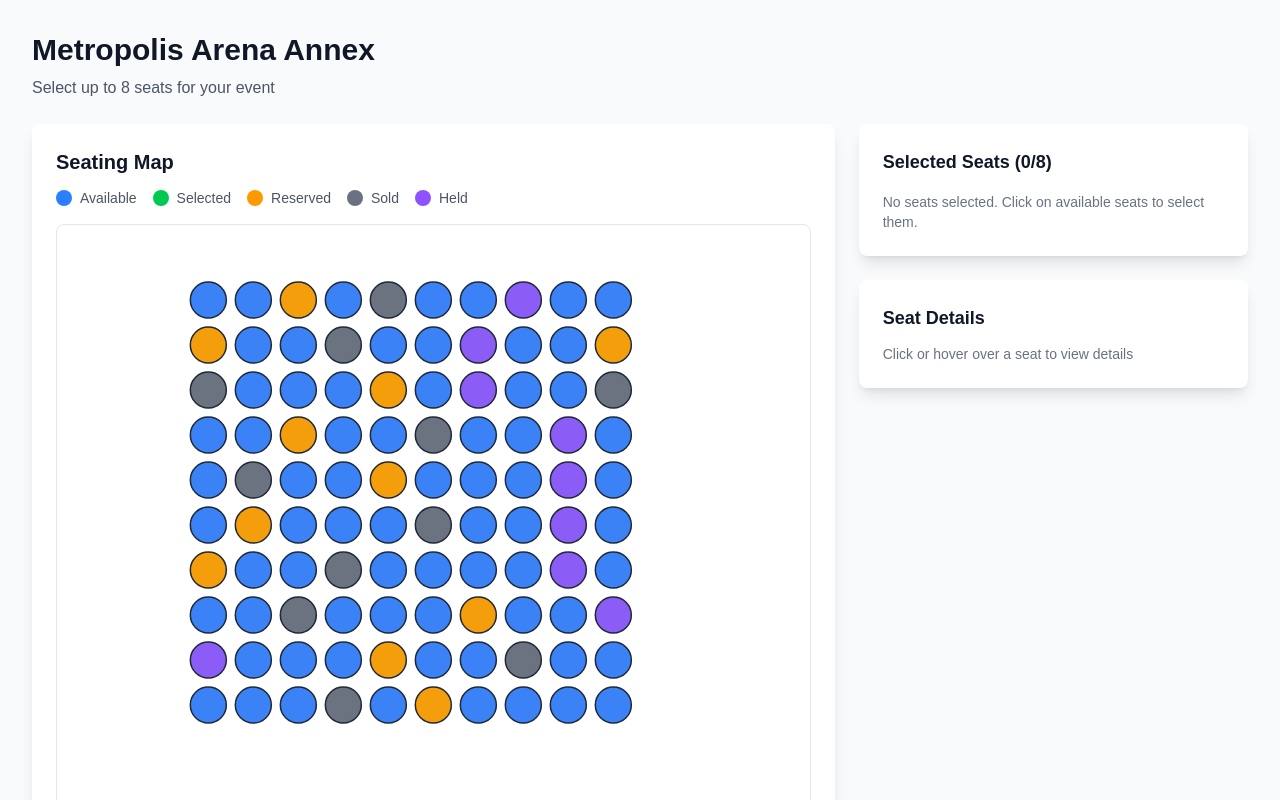
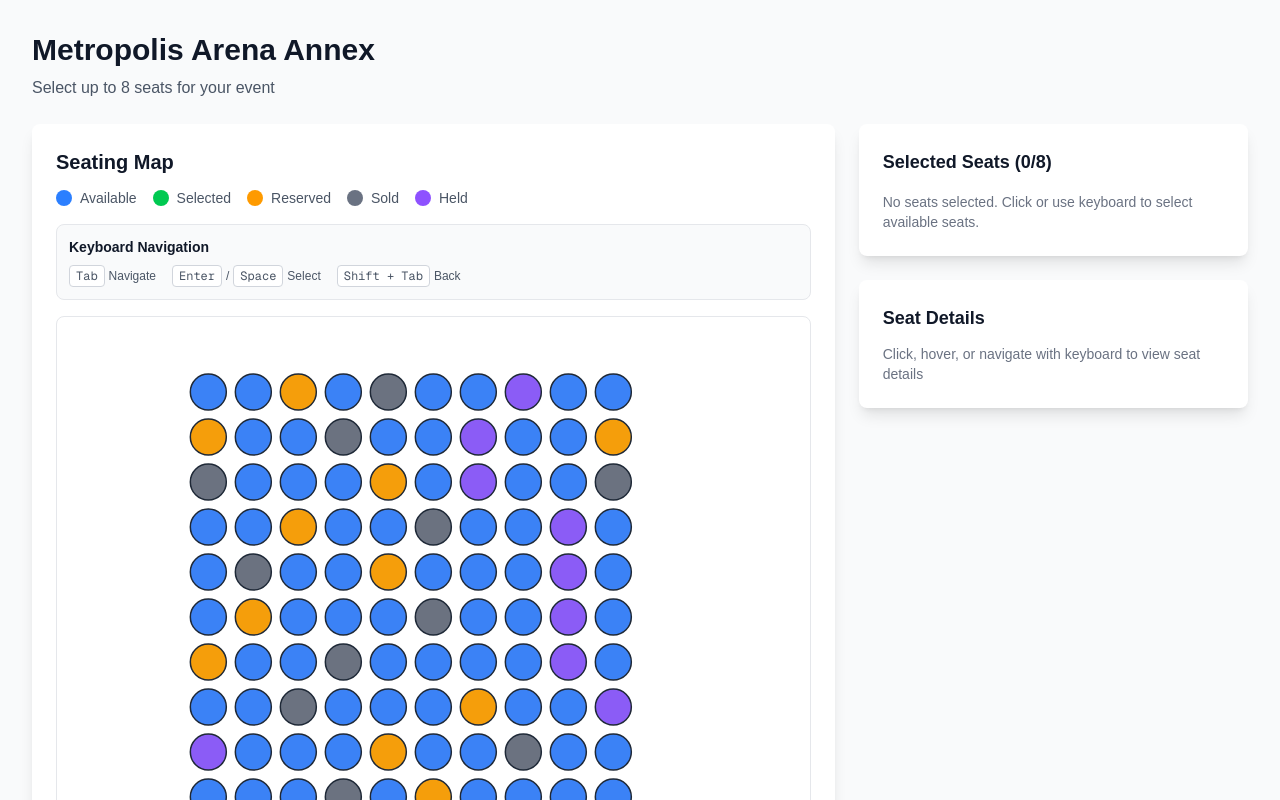
Before and after one commit to kukuhsain/ts-venue-seating-next, a Next.js app: page / in a window 1280 px wide. Shown: the top 800 px of the page. Built offline with nearby package versions, Linux system fonts and the light colour scheme.

Commit message:
support keyboard navigation

```diff
--- a/components/SeatDetails.tsx
+++ b/components/SeatDetails.tsx
@@ -15,7 +15,7 @@ export default function SeatDetails({ seat, priceTiers }: SeatDetailsProps) {
           Seat Details
         </h3>
         <p className="text-gray-500 text-sm">
-          Click or hover over a seat to view details
+          Click, hover, or navigate with keyboard to view seat details
         </p>
       </div>
     );
--- a/components/SeatingMap.tsx
+++ b/components/SeatingMap.tsx
@@ -56,6 +56,19 @@ export default function SeatingMap() {
       setSelectedSeats(selectedSeats.filter((s) => s.id !== seat.id));
     } else if (selectedSeats.length < 8) {
       setSelectedSeats([...selectedSeats, selectedSeat]);
+    }
+  };
+
+  const handleSeatKeyDown = (
+    e: React.KeyboardEvent,
+    seat: Seat,
+    sectionId: string,
+    sectionLabel: string,
+    rowIndex: number
+  ) => {
+    if (e.key === 'Enter' || e.key === ' ') {
+      e.preventDefault();
+      handleSeatClick(seat, sectionId, sectionLabel, rowIndex);
     }
   };
 
@@ -134,7 +147,7 @@ export default function SeatingMap() {
                 <h2 className="text-xl font-semibold text-gray-900 mb-3">
                   Seating Map
                 </h2>
-                <div className="flex flex-wrap gap-4 text-sm text-gray-600">
+                <div className="flex flex-wrap gap-4 text-sm text-gray-600 mb-4">
                   <div className="flex items-center gap-2">
                     <div className="w-4 h-4 rounded-full bg-blue-500"></div>
                     <span>Available</span>
@@ -156,6 +169,37 @@ export default function SeatingMap() {
                     <span>Held</span>
                   </div>
                 </div>
+
+                {/* Keyboard Navigation Info */}
+                <div className="bg-gray-50 border border-gray-200 rounded-lg p-3">
+                  <h3 className="text-sm font-semibold text-gray-900 mb-2">
+                    Keyboard Navigation
+                  </h3>
+                  <div className="flex flex-wrap gap-x-4 gap-y-1 text-xs text-gray-600">
+                    <div className="flex items-center gap-1">
+                      <kbd className="px-1.5 py-0.5 bg-white border border-gray-300 rounded text-xs font-mono">
+                        Tab
+                      </kbd>
+                      <span>Navigate</span>
+                    </div>
+                    <div className="flex items-center gap-1">
+                      <kbd className="px-1.5 py-0.5 bg-white border border-gray-300 rounded text-xs font-mono">
+                        Enter
+                      </kbd>
+                      <span>/</span>
+                      <kbd className="px-1.5 py-0.5 bg-white border border-gray-300 rounded text-xs font-mono">
+                        Space
+                      </kbd>
+                      <span>Select</span>
+                    </div>
+                    <div className="flex items-center gap-1">
+                      <kbd className="px-1.5 py-0.5 bg-white border border-gray-300 rounded text-xs font-mono">
+                        Shift + Tab
+                      </kbd>
+                      <span>Back</span>
+                    </div>
+                  </div>
+                </div>
               </div>
 
               <div className="border border-gray-200 rounded-lg overflow-auto">
@@ -174,6 +218,9 @@ export default function SeatingMap() {
                         const transformedY =
                           seat.y * section.transform.scale + section.transform.y;
 
+                        const isSelected = selectedSeats.some((s) => s.id === seat.id);
+                        const seatLabel = `${section.label}, Row ${row.index}, Seat ${seat.col}, Price $${PRICE_TIERS[seat.priceTier]}, ${seat.status}${isSelected ? ', currently selected' : ''}`;
+
                         return (
                           <circle
                             key={seat.id}
@@ -185,11 +232,29 @@ export default function SeatingMap() {
                             strokeWidth={getSeatStrokeWidth(seat)}
                             className={
                               seat.status === 'available'
-                                ? 'cursor-pointer hover:opacity-80 transition-opacity'
+                                ? 'cursor-pointer hover:opacity-80 transition-opacity focus:outline-none'
                                 : 'cursor-not-allowed'
                             }
+                            style={
+                              seat.status === 'available' && focusedSeat?.id === seat.id
+                                ? { filter: 'drop-shadow(0 0 4px rgba(255, 255, 255, 0.8))' }
+                                : undefined
+                            }
+                            tabIndex={seat.status === 'available' ? 0 : -1}
+                            role={seat.status === 'available' ? 'button' : undefined}
+                            aria-label={seatLabel}
+                            aria-pressed={seat.status === 'available' ? isSelected : undefined}
                             onClick={() =>
                               handleSeatClick(
+                                seat,
+                                section.id,
+                                section.label,
+                                row.index
+                              )
+                            }
+                            onKeyDown={(e) =>
+                              handleSeatKeyDown(
+                                e,
                                 seat,
                                 section.id,
                                 section.label,
@@ -209,9 +274,20 @@ export default function SeatingMap() {
                                 setFocusedSeat(null);
                               }
                             }}
-                          >
-                            <title>{seat.id}</title>
-                          </circle>
+                            onFocus={() =>
+                              setFocusedSeat({
+                                ...seat,
+                                sectionId: section.id,
+                                sectionLabel: section.label,
+                                rowIndex: row.index,
+                              })
+                            }
+                            onBlur={() => {
+                              if (focusedSeat?.id === seat.id) {
+                                setFocusedSeat(null);
+                              }
+                            }}
+                          />
                         );
                       })
                     )
--- a/components/SelectionSummary.tsx
+++ b/components/SelectionSummary.tsx
@@ -27,6 +27,7 @@ export default function SelectionSummary({
           <button
             onClick={onClearSelection}
             className="text-sm text-red-600 hover:text-red-800 font-medium"
+            aria-label="Clear all selected seats"
           >
             Clear All
           </button>
@@ -35,7 +36,7 @@ export default function SelectionSummary({
 
       {selectedSeats.length === 0 ? (
         <p className="text-gray-500 text-sm">
-          No seats selected. Click on available seats to select them.
+          No seats selected. Click or use keyboard to select available seats.
         </p>
       ) : (
         <>
@@ -60,7 +61,7 @@ export default function SelectionSummary({
                   <button
                     onClick={() => onRemoveSeat(seat.id)}
                     className="text-red-600 hover:text-red-800"
-                    aria-label="Remove seat"
+                    aria-label={`Remove seat ${seat.sectionLabel} Row ${seat.rowIndex} Seat ${seat.col}`}
                   >
                     <svg
                       className="w-5 h-5"
@@ -91,8 +92,9 @@ export default function SelectionSummary({
               </span>
             </div>
             <button
-              className="w-full bg-blue-600 hover:bg-blue-700 text-white font-semibold py-3 px-4 rounded-lg transition-colors"
+              className="w-full bg-blue-600 hover:bg-blue-700 text-white font-semibold py-3 px-4 rounded-lg transition-colors disabled:opacity-50 disabled:cursor-not-allowed"
               disabled={selectedSeats.length === 0}
+              aria-label={`Continue to checkout with ${selectedSeats.length} seat${selectedSeats.length !== 1 ? 's' : ''}`}
             >
               Continue to Checkout
             </button>
```
